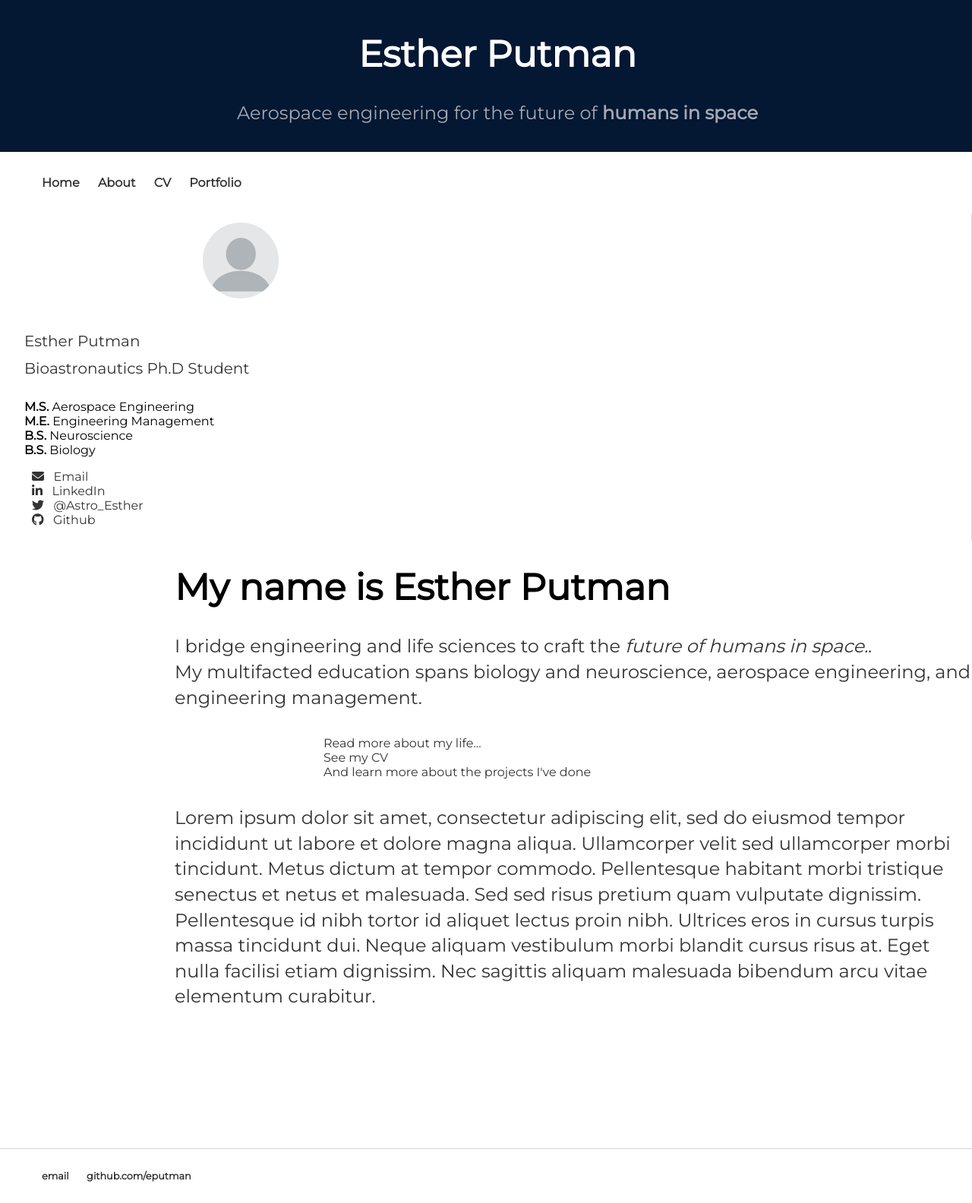
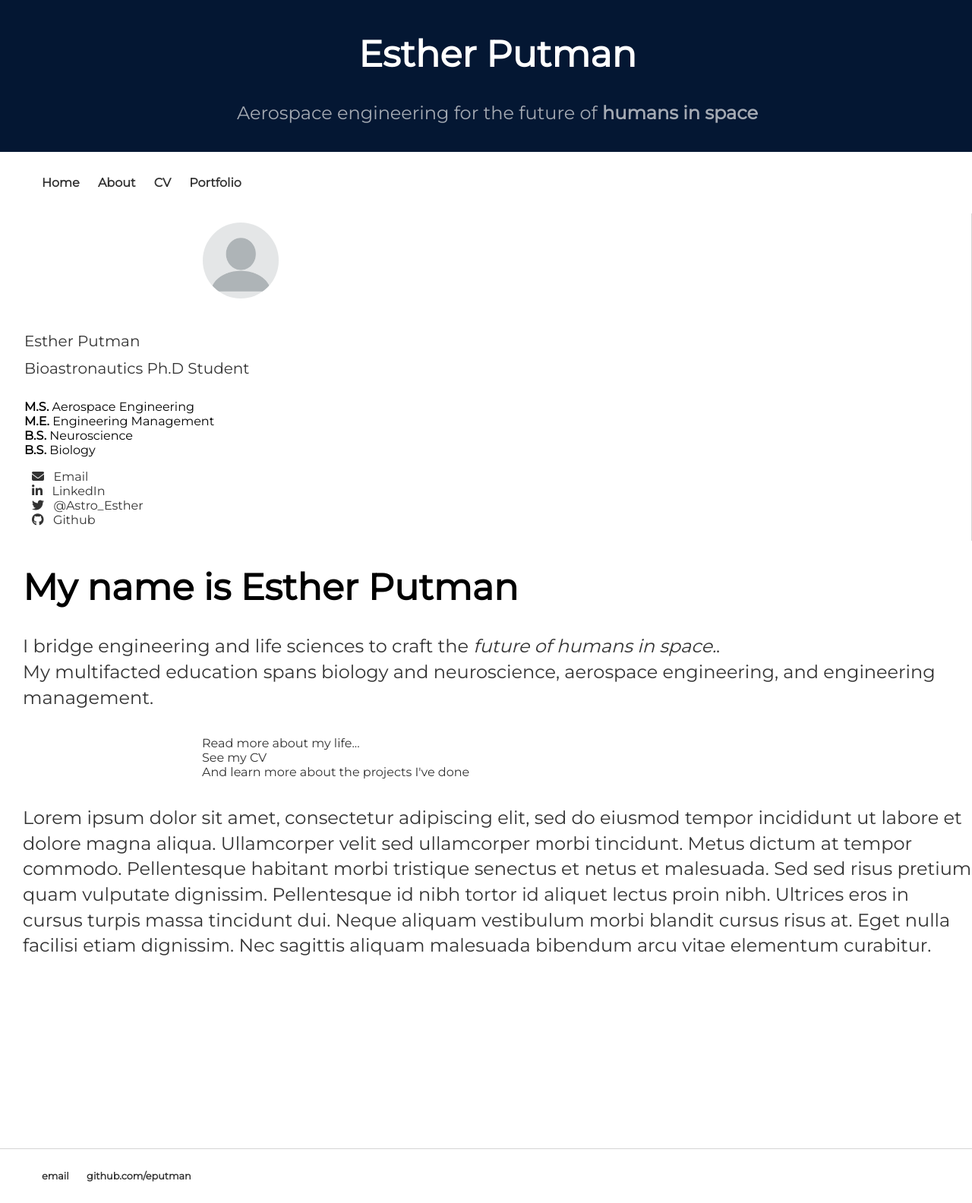
Before and after one commit to eputman/eputman.github.io, a Jekyll site: the page built from index.html, in a window 1280 px wide. Shown: the whole page at 76% size. Built offline with Jekyll 4.4.1, drawn with Linux system fonts in a browser that asks for light colours; nearby versions of some CDN libraries.

Commit message:
Update main.css

```diff
--- a/css/main.css
+++ b/css/main.css
@@ -125,14 +125,18 @@ ul.posts li {
      padding: 2px;
  }
  .content {
-     margin-left: 200px; /* Width of sidebar! */
+     /*margin-left: 200px; /* Width of sidebar! */
      height: 800px;
-     width: auto;
-     position: relative;
+     /*width: auto;
+     position: relative;*/
      background: #ffffff;
      overflow: auto;
      z-index: 1;
  }
+.main-content{
+  display: flex;
+  padding-bottom: 10px;
+}
  .info {
      width: auto;
      height: 300px;
```
